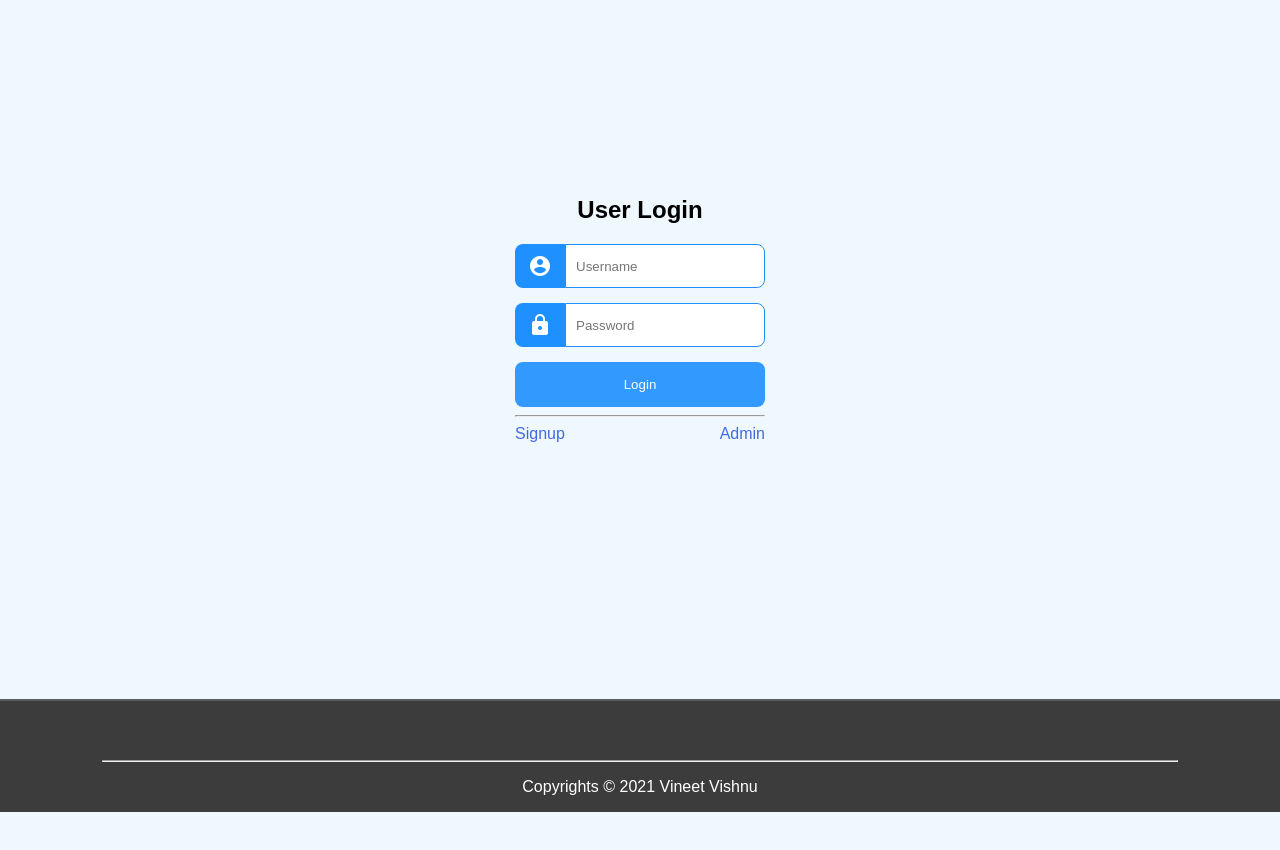
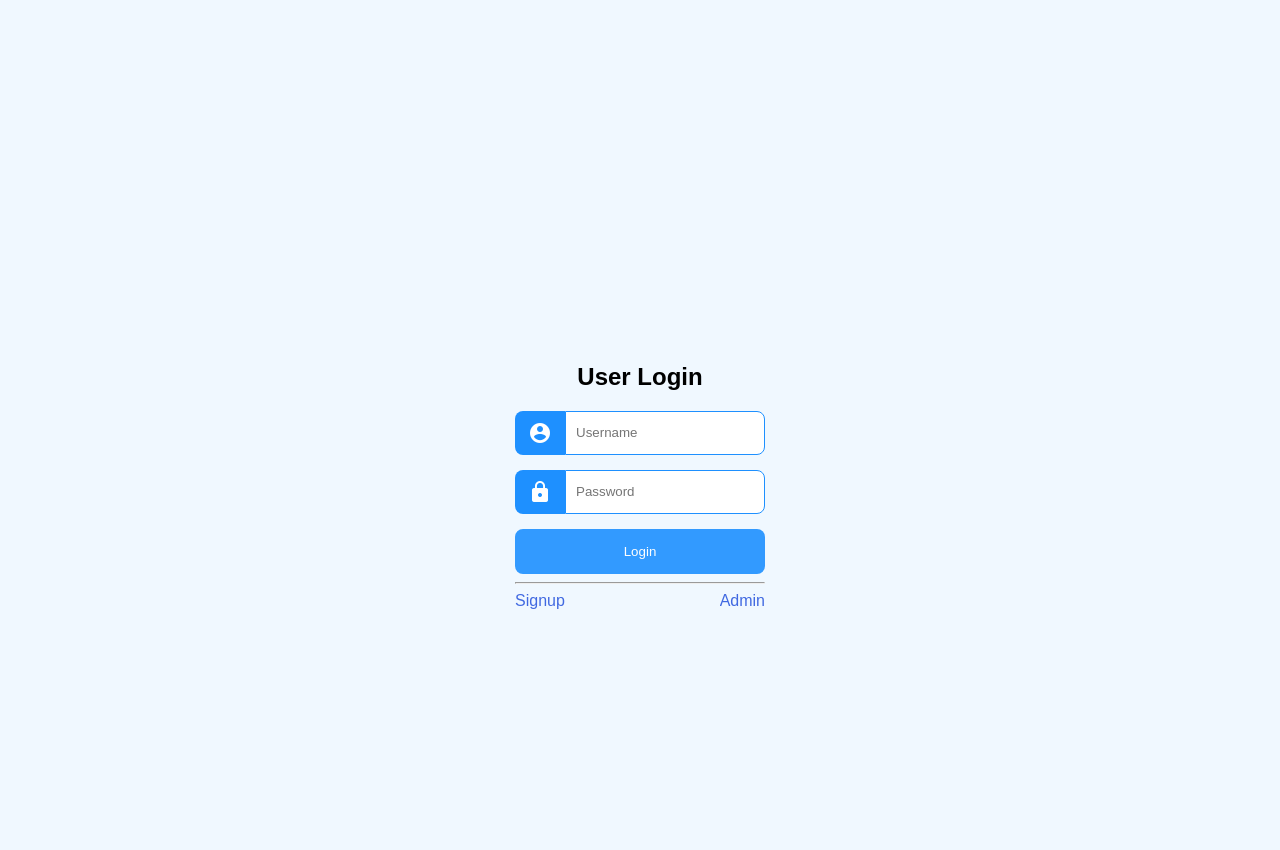
Before and after one commit to vineetvishnu/hacker-rank-list, a PHP site: page /login.html in a window 1280 px wide. Shown: the part 355-1205 px from the top of the page. Before the commit the page ends 1167 px from the top, so only its background shows below. Run offline with PHP 8.4, Linux system fonts and the light colour scheme.

Commit message:
Update styles.css

```diff
--- a/styles.css
+++ b/styles.css
@@ -80,8 +80,8 @@ h1{
 form{
 	margin-right: auto;
 	margin-left: auto;
-	margin-top: 20%;
-	margin-bottom: 20%;
+	margin-top: 33%;
+	margin-bottom: 33%;
 	text-align: center;
 	color: black;
 }
```
